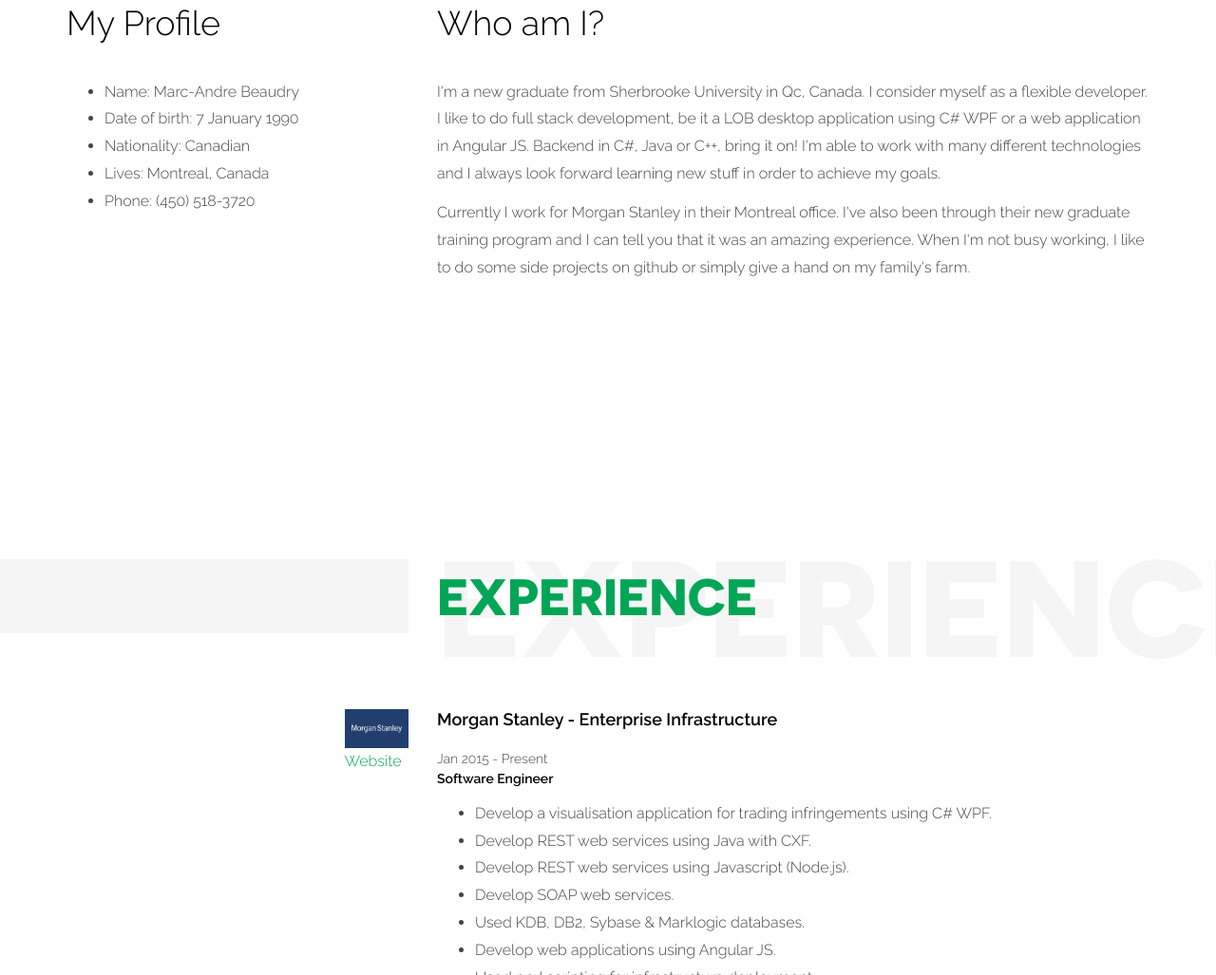
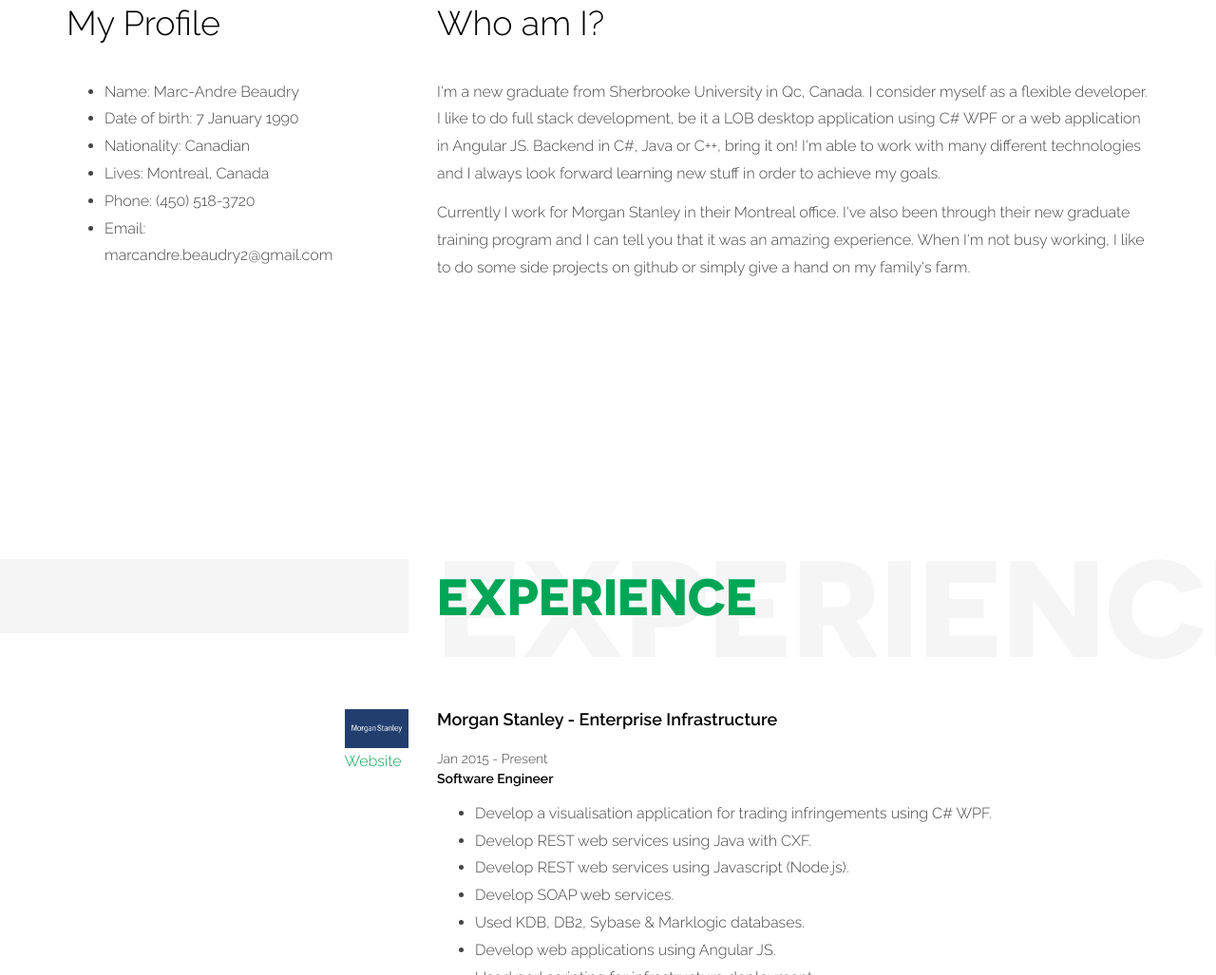
Before and after one commit to marc-andre-beaudry/marc-andre-beaudry-cv, a plain HTML site: page index.html in a window 1280 px wide. Shown: the part 1013-2040 px from the top of the page at 95% size. Drawn offline with Linux system fonts and the light colour scheme; some packages are replaced by stand-ins of ours; a web font is replaced by a local one.

Commit message:
Added email

```diff
--- a/index.html
+++ b/index.html
@@ -136,6 +136,7 @@
 						        	<li>Nationality: Canadian</li>
 						        	<li>Lives: Montreal, Canada</li>
 						        	<li>Phone: (450) 518-3720</li>
+						        	<li>Email: marcandre.beaudry2@gmail.com</li>
 						      	</ul>
 							</div>
 
```
